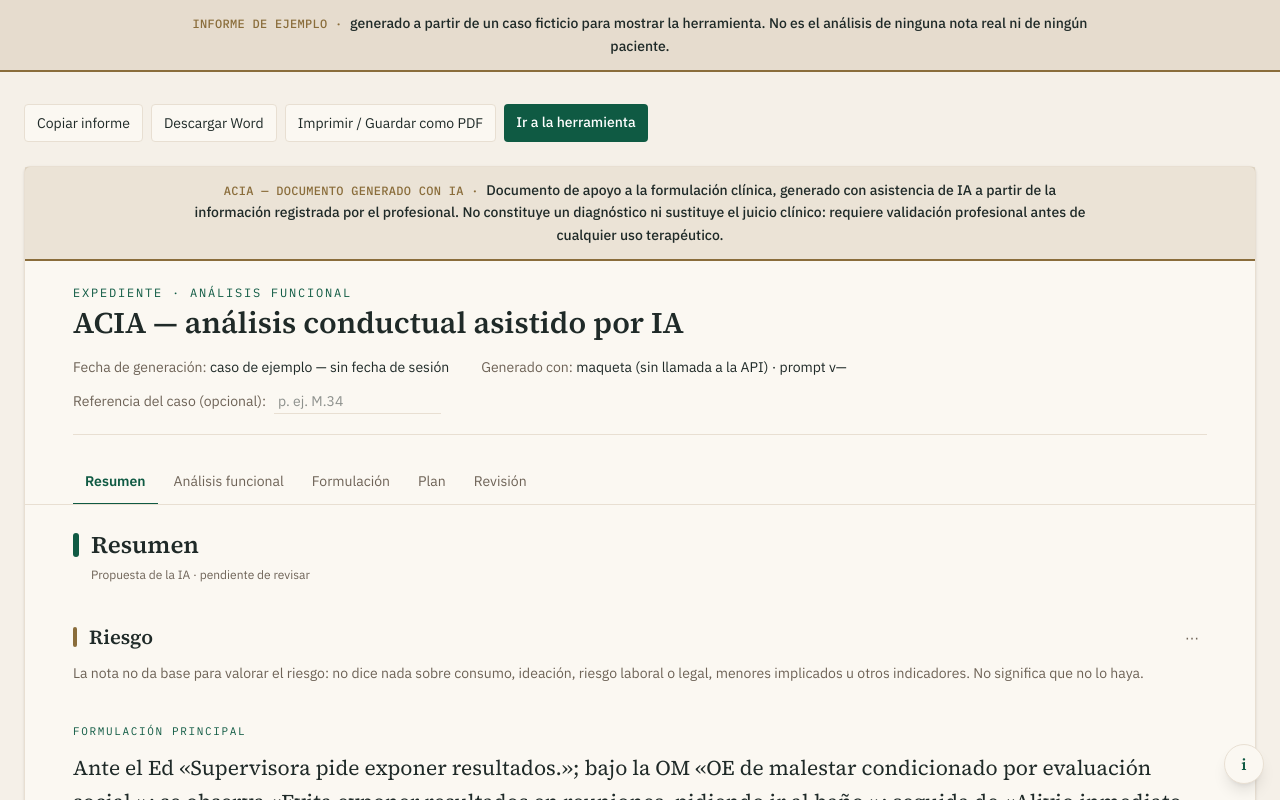
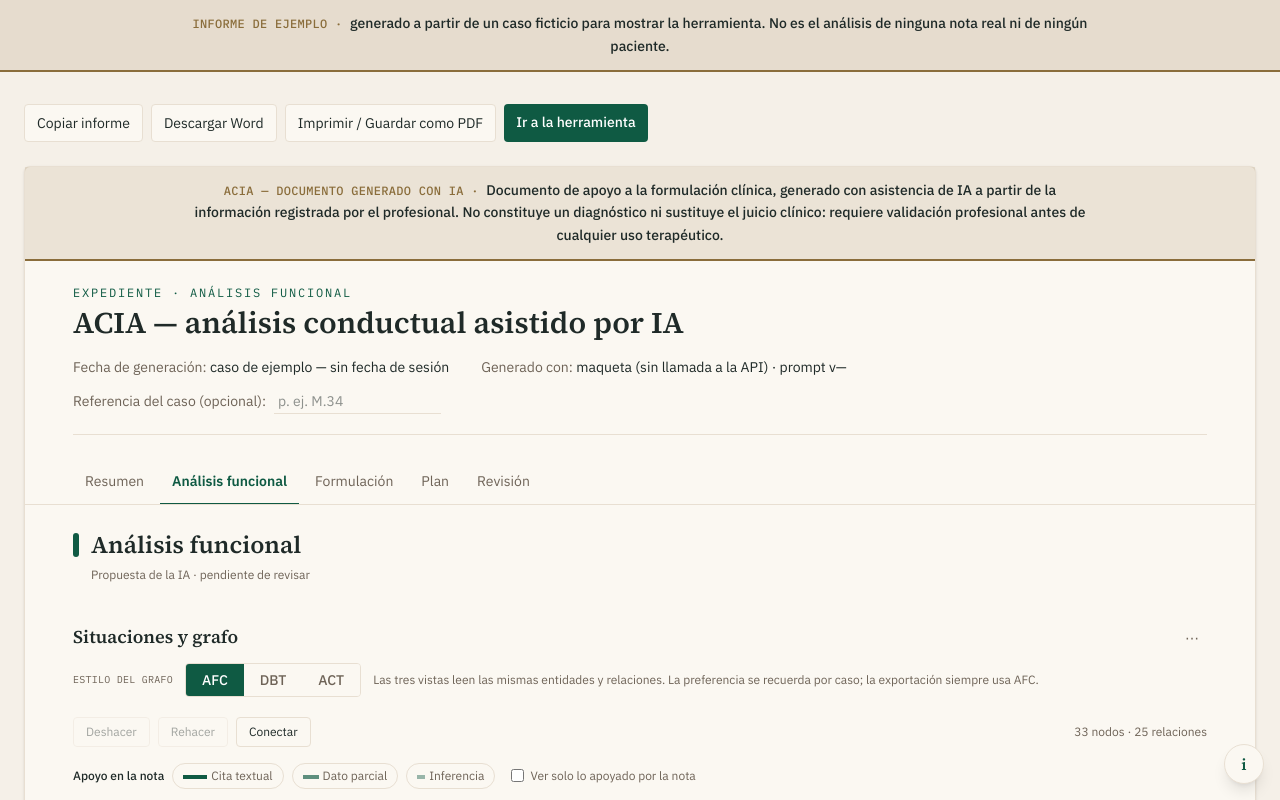
Before and after one commit to catcodesss/PAGINANALISIS, a Next.js app: page /maqueta in a window 1280 px wide. Shown: the top 800 px of the page. Built offline with nearby package versions, Linux system fonts and the light colour scheme.

Commit message:
Abrir el informe en la pestaña Análisis funcional
Co-Authored-By: Claude Sonnet 5.5 <noreply@anthropic.com>

```diff
--- a/components/ReportView.tsx
+++ b/components/ReportView.tsx
@@ -323,11 +323,11 @@ export default function ReportView({
     () => SECCIONES.filter((s) => bloqueVisible(analisis, s.id)),
     [analisis]
   );
-  const [pestanaElegida, setPestanaElegida] = useState<IdSeccion>("sintesis");
+  const [pestanaElegida, setPestanaElegida] = useState<IdSeccion>("que-pasa");
   // Si la elegida deja de existir (un reanálisis parcial), se cae en la primera.
   const pestana = seccionesVisibles.some((s) => s.id === pestanaElegida)
     ? pestanaElegida
-    : (seccionesVisibles[0]?.id ?? "sintesis");
+    : (seccionesVisibles[0]?.id ?? "que-pasa");
   const valorPestanas = useMemo(
     () => ({ activa: pestana, elegir: setPestanaElegida }),
     [pestana]
```
